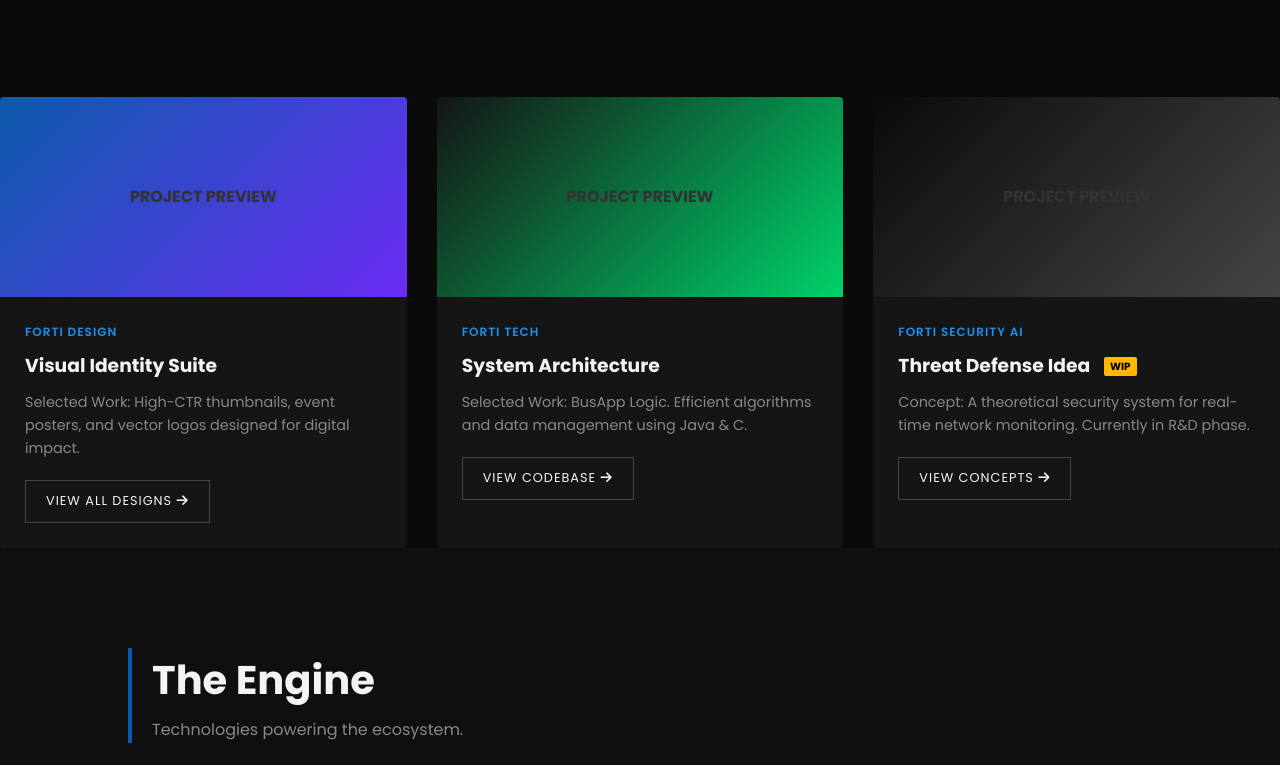
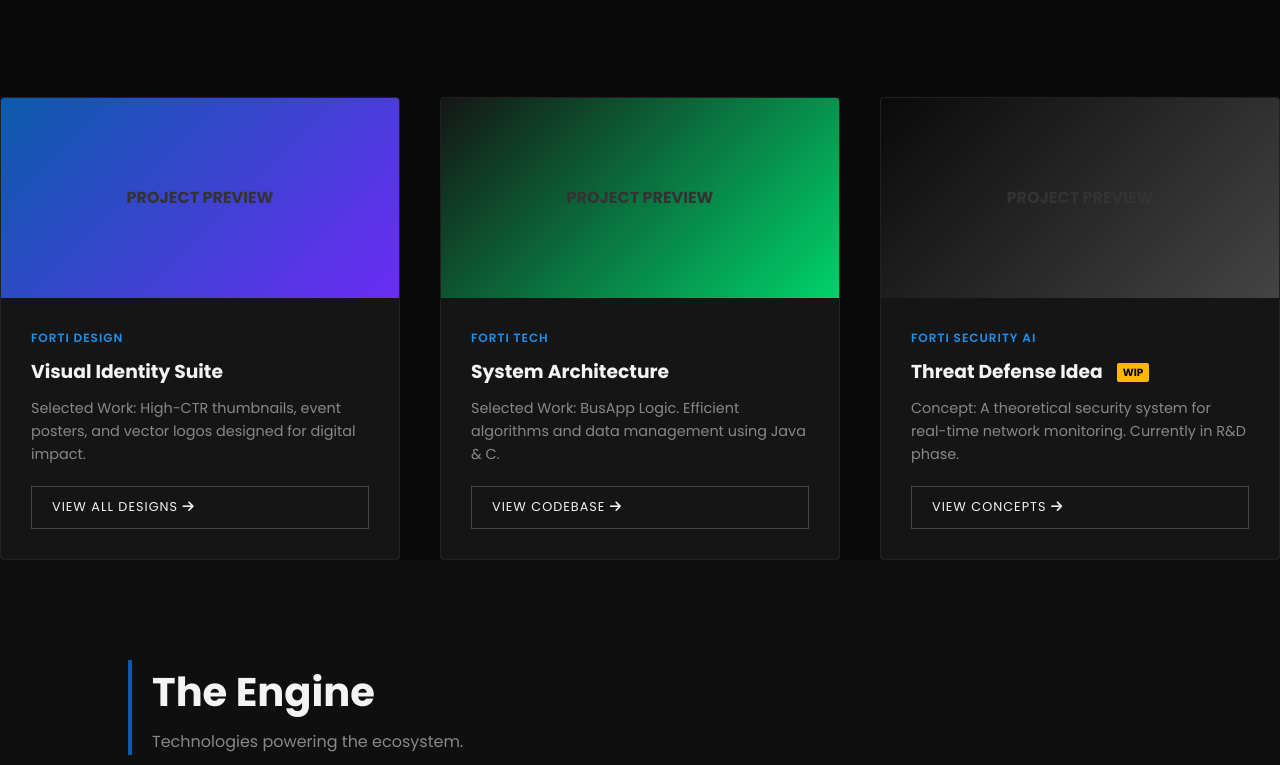
Before and after one commit to meet-forti/meet-forti.github.io, a plain HTML site: page index.html in a window 1280 px wide. Shown: the part 1675-2440 px from the top of the page. Drawn offline with Linux system fonts and the light colour scheme.

Commit message:
Update index.html

```diff
--- a/index.html
+++ b/index.html
@@ -186,17 +186,21 @@
 
         /* --- 5. WORK / PROJECTS --- */
         .project-grid {
-            display: grid;
-            grid-template-columns: repeat(auto-fill, minmax(350px, 1fr));
-            gap: 30px;
-        }
+    display: grid;/* This command creates 3 columns that wrap automatically on mobile */
+    grid-template-columns: repeat(auto-fit, minmax(300px, 1fr));
+    gap: 40px; /* Space between the boxes */
+    max-width: 1400px; /* Prevents cards from getting too wide on huge screens */
+    margin: 0 auto; /* Centers the whole grid on the page */
 
         .project-card {
-            background: var(--forti-dark-accent);
-            border-radius: 4px;
-            overflow: hidden;
-            group: 1;
-        }
+    background: var(--forti-dark-accent);
+    border: 1px solid rgba(255, 255, 255, 0.05);
+    border-radius: 4px;
+    overflow: hidden;
+    display: flex;
+    flex-direction: column; /* Ensures footer/button stays at bottom */
+    transition: var(--transition);
+    height: 100%; /* Forces equal height for all cards */
 
         .project-img {
             height: 200px;
@@ -271,7 +275,19 @@
             .btn-cta { display: none; }
         }
 
-        /* New Button Style for Cards */
+        .project-card:hover {
+    transform: translateY(-5px);
+    border-color: var(--forti-primary);
+    box-shadow: 0 10px 30px rgba(0,0,0,0.5);}
+
+            .project-info {
+    padding: 30px;
+    flex-grow: 1; /* Pushes content to fill space */
+    display: flex;
+    flex-direction: column;
+    justify-content: space-between; /* Pushes button to the very bottom */
+}
+
 .project-btn {
     display: inline-block;
     margin-top: 20px;
```
